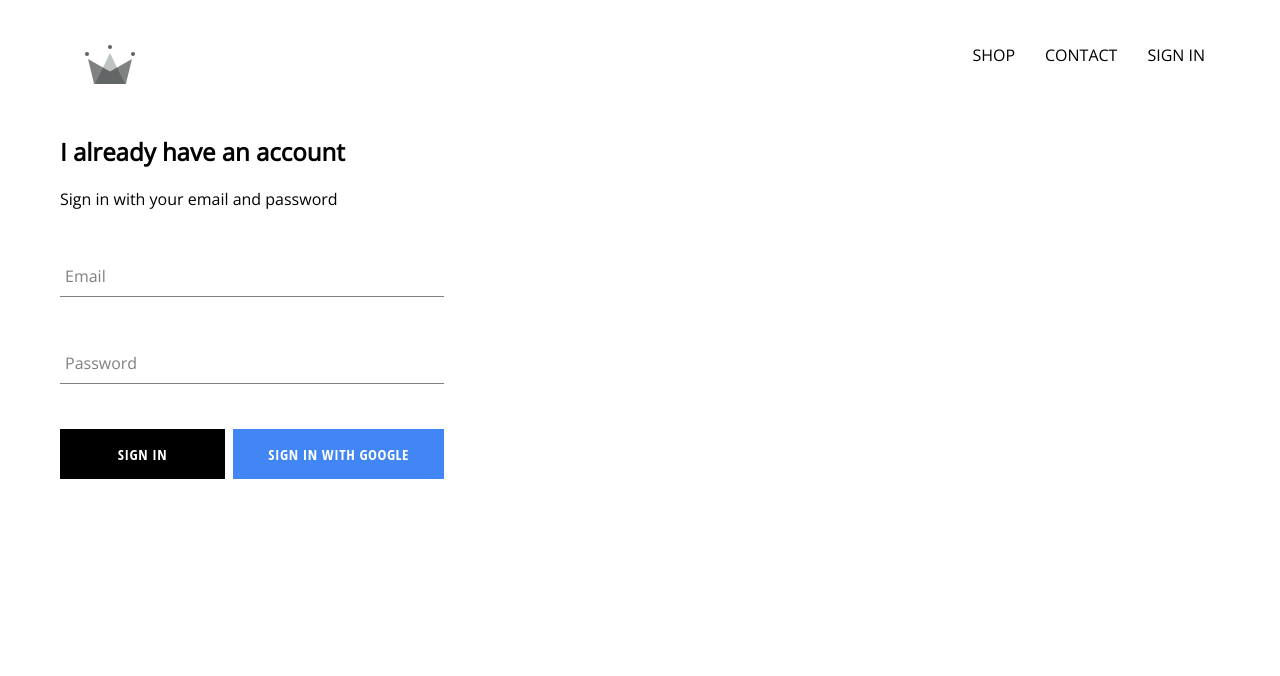
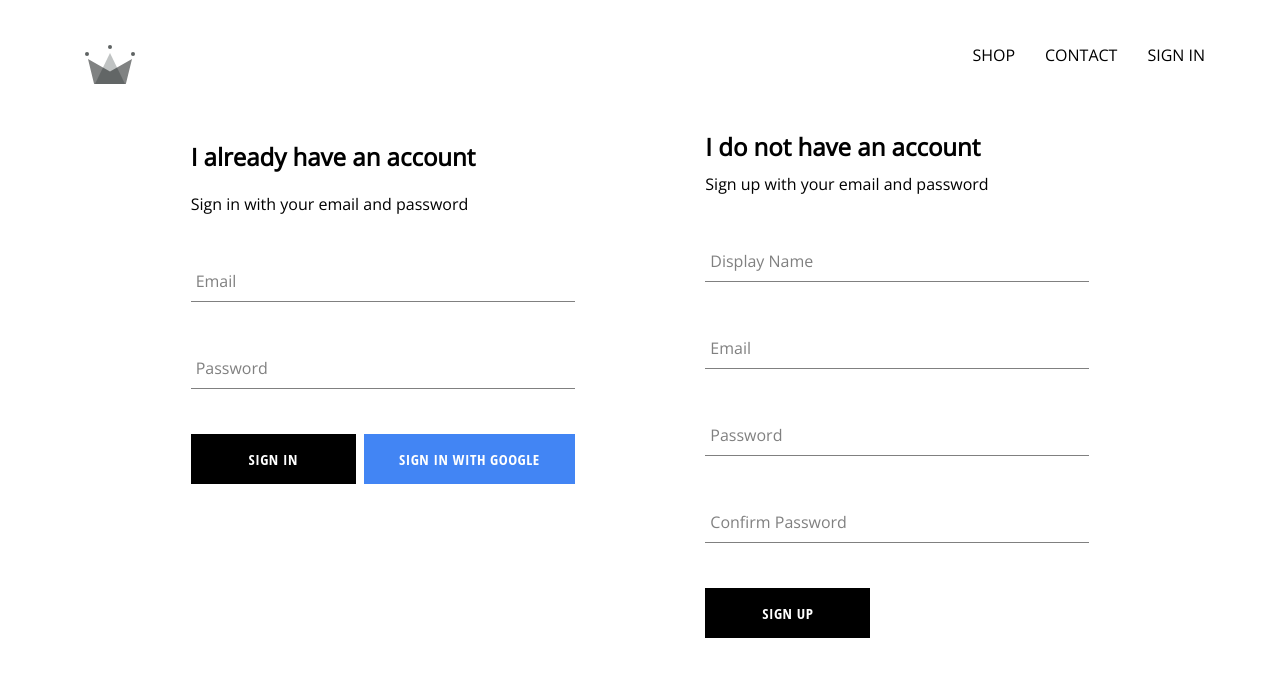
Before and after one commit to ehsan2793/crownCloth, a React (Create React App) app: page /signin in a window 1280 px wide. Shown: the top 676 px of the page. Built offline with nearby package versions, Linux system fonts and the light colour scheme; no server answers; a web font is replaced by a local one.

Commit message:
sign up sign in complete

```diff
--- a/src/App.js
+++ b/src/App.js
@@ -9,30 +9,32 @@
 
 class App extends Component {
   state = {
-    currentUser: null
-  }
-
+    currentUser: null,
+  };
 
   unsubscribeFromAuth = null;
 
-
   componentDidMount() {
-    this.unsubscribeFromAuth = auth.onAuthStateChanged(async user => {
-
-      createUserProfileDocument(user);
-      this.setState({ currentUser: user });
-
-      // console.log(user);
+    this.unsubscribeFromAuth = auth.onAuthStateChanged(async (userAuth) => {
+      if (userAuth) {
+        const userRef = await createUserProfileDocument(userAuth);
+        userRef.onSnapshot((snapShot) => {
+          this.setState({
+            currentUser: {
+              id: snapShot.id,
+              ...snapShot.data(),
+            },
+          });
+        });
+      } else {
+        this.setState({ currentUser: null });
+      }
     });
   }
-
 
   componentWillUnmount() {
     this.unsubscribeFromAuth();
   }
-
-
-
 
   render() {
     return (
--- a/src/components/form-input/FormInput.jsx
+++ b/src/components/form-input/FormInput.jsx
@@ -3,7 +3,7 @@
 const FormInput = ({ handleChange, label, ...props }) => {
   return (
     <div className="group">
-      <input className="form-input" onChange={handleChange} />
+      <input className="form-input" onChange={handleChange} {...props} />
       {label ? (
         <label
           className={`${props.value.length ? "shrink" : ""} form-input-label`}
--- a/src/components/sign-in/SignIn.jsx
+++ b/src/components/sign-in/SignIn.jsx
@@ -2,7 +2,7 @@
 import CustomButton from "../custom-button/CustomButton";
 import FormInput from "../form-input/FormInput";
 import "./sign-in.scss";
-import { signInWithGoogle } from "../../firebase/firebase.utils";
+import { auth, signInWithGoogle } from "../../firebase/firebase.utils";
 
 export default class SignIn extends Component {
   state = {
@@ -10,10 +10,15 @@
     password: "",
   };
 
-  handleSubmit = (e) => {
+  handleSubmit = async (e) => {
     e.preventDefault();
-
-    this.setState({ email: "", password: "" });
+    const { email, password } = this.state;
+    try {
+      await auth.signInWithEmailAndPassword(email, password);
+      this.setState({ email: "", password: "" });
+    } catch (error) {
+      console.error(error);
+    }
   };
 
   handleChange = (e) => {
--- /dev/null
+++ b/src/components/sign-up/SignUp.jsx
@@ -0,0 +1,92 @@
+import React, { Component } from "react";
+import CustomButton from "../custom-button/CustomButton";
+import FormInput from "../form-input/FormInput";
+
+import "./sign-up.scss";
+
+import { auth, createUserProfileDocument } from "../../firebase/firebase.utils";
+
+export default class SignUp extends Component {
+  state = {
+    displayName: "",
+    email: "",
+    password: "",
+    confirmPassword: "",
+  };
+  handleSubmit = async (event) => {
+    event.preventDefault();
+
+    const { displayName, email, password, confirmPassword } = this.state;
+
+    if (password !== confirmPassword) {
+      alert("passwords don't match");
+      return;
+    }
+
+    try {
+      const { user } = await auth.createUserWithEmailAndPassword(
+        email,
+        password
+      );
+
+      await createUserProfileDocument(user, { displayName });
+      this.setState({
+        displayName: "",
+        email: "",
+        password: "",
+        confirmPassword: "",
+      });
+    } catch (error) {
+      console.error("error creating user", error);
+    }
+  };
+  handleChange = (event) => {
+    const { name, value } = event.target;
+
+    this.setState({ [name]: value });
+  };
+
+  render() {
+    return (
+      <div className="sign-up">
+        <h2 className="title">I do not have an account</h2>
+        <span>Sign up with your email and password</span>
+        <form className="sign-up-form" onSubmit={this.handleSubmit}>
+          <FormInput
+            type="text"
+            name="displayName"
+            value={this.state.displayName}
+            handleChange={this.handleChange}
+            label="Display Name"
+            required
+          />
+          <FormInput
+            type="email"
+            name="email"
+            value={this.state.email}
+            handleChange={this.handleChange}
+            label="Email"
+            required
+          />
+          <FormInput
+            type="password"
+            name="password"
+            value={this.state.password}
+            handleChange={this.handleChange}
+            label="Password"
+            required
+          />
+          <FormInput
+            type="password"
+            name="confirmPassword"
+            value={this.state.confirmPassword}
+            handleChange={this.handleChange}
+            label="Confirm Password"
+            required
+          />
+          <CustomButton type="submit">SIGN UP</CustomButton>
+        </form>
+      </div>
+    );
+  }
+}
--- /dev/null
+++ b/src/components/sign-up/sign-up.scss
@@ -0,0 +1,9 @@
+.sign-up {
+    display: flex;
+    flex-direction: column;
+    width: 30vw;
+
+    .title {
+      margin: 10px 0;
+    }
+  }
--- a/src/pages/sign-in-sign-up/SignInup.jsx
+++ b/src/pages/sign-in-sign-up/SignInup.jsx
@@ -1,11 +1,12 @@
 import React from "react";
 import "./sign-in-up.scss";
 import SignIn from "../../components/sign-in/SignIn";
-
+import SignUp from "../../components/sign-up/SignUp";
 const SignInup = () => {
   return (
-    <div className="sign-in-and-sing-up">
+    <div className="sign-in-and-sign-up ">
       <SignIn />
+      <SignUp />
     </div>
   );
 };
--- a/src/pages/sign-in-sign-up/sign-in-up.scss
+++ b/src/pages/sign-in-sign-up/sign-in-up.scss
@@ -0,0 +1,6 @@
+.sign-in-and-sign-up {
+    width: 100%;
+    display: flex;
+    justify-content: space-evenly;
+    margin: 30px auto;
+  }
```
